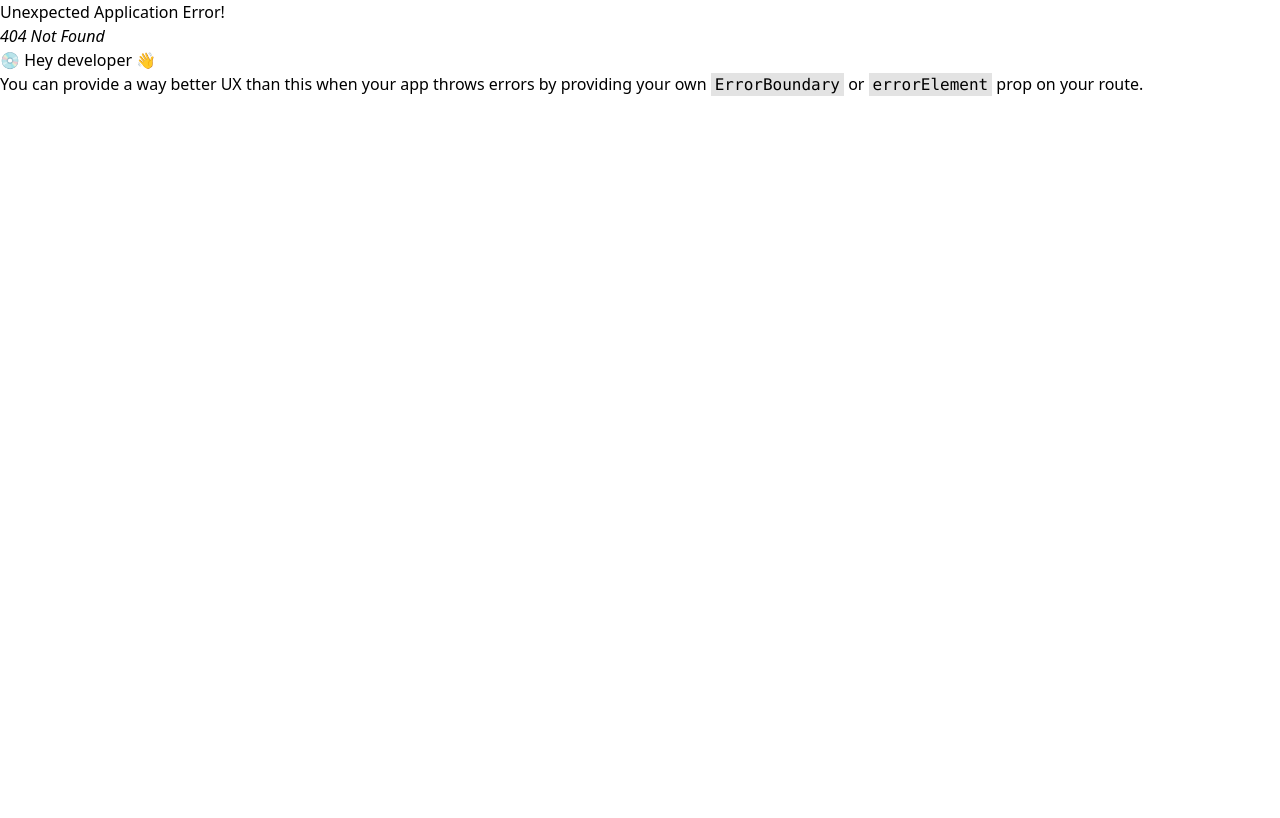
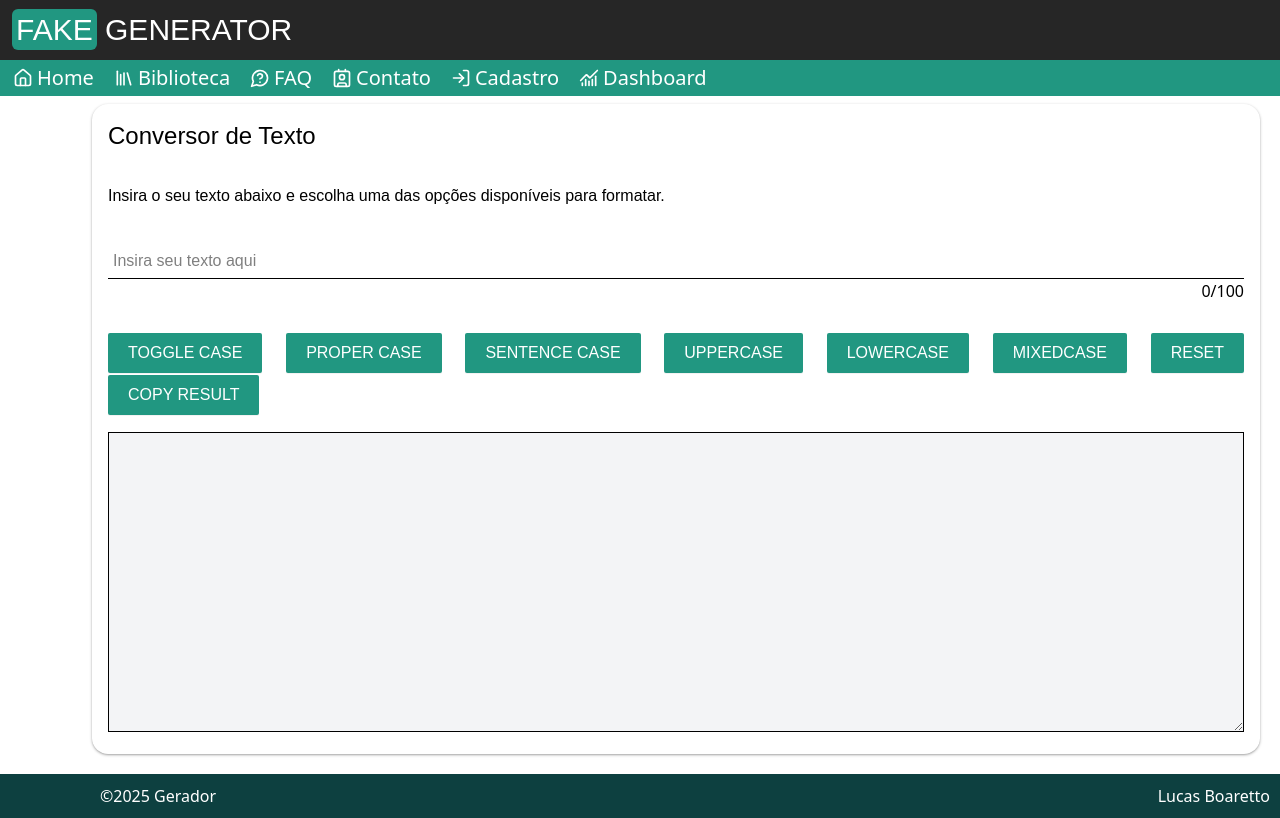
Before and after one commit to LucasBoaretto/Projeto-FakeGeneratorReact, a React (Vite) app: page / in a window 1280 px wide. Before the commit this address had no page. Built offline with nearby package versions, Linux system fonts and the light colour scheme.

Commit message:
ajustes nas rotas

```diff
--- a/src/components/NavBar.jsx
+++ b/src/components/NavBar.jsx
@@ -13,7 +13,7 @@ import { Link } from "react-router-dom";
 function NavBar() {
   return (
     <nav className="bg-cor3 flex row flex-nowrap">
-      <Link to="/home">
+      <Link to="/">
         <NavItensContainer>
           <House color="white" size={20} />
           <NavItens>Home</NavItens>
--- a/src/main.jsx
+++ b/src/main.jsx
@@ -7,13 +7,13 @@ import DashboardPage from "./pages/DashboardPage.jsx";
 
 const router = createBrowserRouter([
   {
-    path: "/home",
+    path: "/",
     element: <App />,
   },
   {
     path: "/dashboard",
-    element: <DashboardPage />
-  }
+    element: <DashboardPage />,
+  },
 ]);
 
 createRoot(document.getElementById("root")).render(
```
